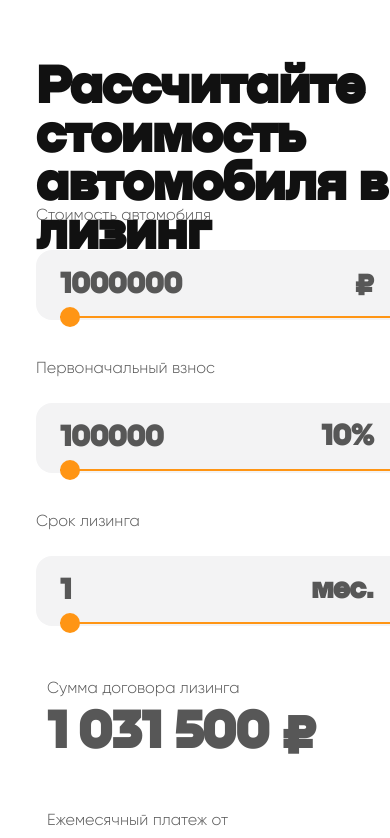
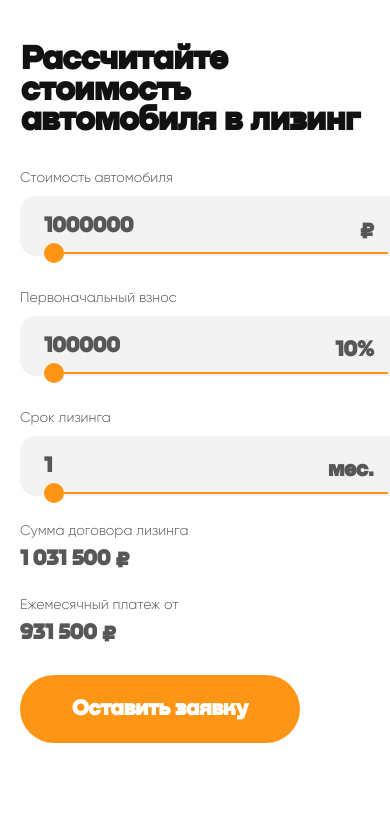
Before and after one commit to Listopad02/Listopad02.github.io, a React (Create React App) app: page / in a window 390 px wide. Shown: the top 838 px of the page. Built offline with nearby package versions, Linux system fonts and the light colour scheme.

Commit message:
styles almost fixed

```diff
--- a/src/components/Result/Result.css
+++ b/src/components/Result/Result.css
@@ -27,3 +27,12 @@
     color: #575757;
     margin: 0;
 }
+
+@media screen and (max-width: 609px) and (min-width: 320px) {
+    .result-title__header {
+        font-size: 14px;
+    }
+    .result-value__paragraph {
+        font-size: 22px;
+    }
+}
--- a/src/components/Select/Select.css
+++ b/src/components/Select/Select.css
@@ -31,7 +31,7 @@
 }
 .select-range__number {
     width: 402px;
-    height: 68px;
+    height: 66px;
     background: #F3F3F4;
     border: none;
     border-radius: 16px;
@@ -77,6 +77,7 @@
 .select-range__range {
     position: absolute;
     left: 0;
+    right: 0;
     bottom: 0;
     width: 379px;
     height: 2px;
@@ -97,38 +98,59 @@
 }
 
 
+
 @media screen and (max-width: 1024px) and (min-width: 769px) {
+    .select-range__number {
+        width: 100%;
+        margin-right: 48px;
+    }
     .select-header {
         margin: 44px 0 24px 0;
     }
-    .select-range {
-        margin-right: 48px;
+    .select-range__range {
+        width: 97%;
     }
+    .select:first-child {
+        margin-left: 47px;
+    }
+}
+@media screen and (max-width: 768px) and (min-width: 610px) {
     .select-range__number {
         width: 100%;
-        max-width: 928px;
+        margin-right: 36px;
+    }
+    .select-header {
+        margin: 44px 0 24px 0;
     }
     .select-range__range {
-        width: 96%;
-        max-width: 906px;
-    }
-}
-@media screen and (max-width: 768px) and (min-width: 321px) {
-    .select {
-        margin-left: 32px;
+        width: 94%;
     }
     .select:first-child {
         margin-left: 36px;
     }
-    .select-header {
-        margin: 39px 0 24px 0;
-    }
+}
+@media screen and (max-width: 609px) and (min-width: 320px) {
     .select-range__number {
         width: 100%;
-        max-width: 696px;
+        margin-right: 20px;
+        font-size: 22px;
+        height: 58px;
+    }
+    .select-header {
+        margin: 32px 0 8px 0;
+        font-size: 14px;
     }
     .select-range__range {
-        width: 96%;
-        max-width: 648px;
+        width: 93%;
+    }
+    .select:first-child {
+        margin-left: 20px;
+    }
+    .select-range__unit {
+        font-size: 22px;
     }
 }
+
+@media screen and (max-width: 1024px) {
+
+}
--- a/src/pages/Leasing/Leasing.css
+++ b/src/pages/Leasing/Leasing.css
@@ -49,6 +49,7 @@
 }
 .leasing-results {
     display: flex;
+    flex-wrap: wrap;
 }
 .leasing-inputs__block {
     width: 100%;
@@ -66,54 +67,46 @@
         max-width: 700px;
         margin: 100px 0 44px 47px;
     }
-    .leasing-inputs {
-        display: block;
-    }
     .leasing-inputs__block {
         min-width: 279px;
         max-width: 279px;
         margin: 51px 50px 0 47px;
     }
-    .leasing-results {
-        flex-wrap: wrap;
-    }
-    .result {
-        width: 100%;
-        max-width: 480px;
-        margin: 0;
-    }
-    .leasing-inputs__container-button {
-        margin: 44px 0 50px 47px;
-        width: 345px;
-    }
 }
-@media screen and (max-width: 768px) and (min-width: 321px) {
+@media screen and (max-width: 768px) and (min-width: 610px) {
     .leasing-title__header {
-        max-width: 696px;
+        max-width: 700px;
         margin: 64px 0 44px 36px;
-    }
-    .leasing-inputs {
-        display: block;
     }
     .leasing-inputs__block {
         min-width: 279px;
         max-width: 279px;
         margin: 51px 38px 0 47px;
     }
-    .leasing-results {
-        flex-wrap: wrap;
-    }
-    .leasing-inputs__container-button {
-        margin: 44px 0 50px 47px;
-        width: 345px;
-    }
 }
-@media screen and (max-width: 320px) {
+@media screen and (max-width: 609px) and (min-width: 320px) {
     .leasing-title__header {
         font-size: 34px;
+        width: auto;
+        height: auto;
         margin: 44px 0 32px 21px;
+    }
+    .leasing-inputs__block {
+        min-width: 279px;
+        max-width: 279px;
+        margin: 25px 0 0 20px;
     }
     .leasing-inputs__container-button {
         font-size: 22px;
     }
 }
+
+@media screen and (max-width: 1024px) {
+    .leasing-inputs {
+        display: block;
+    }
+    .leasing-inputs__container-button {
+        width: 280px;
+        margin: 32px 0 0 20px;
+    }
+}
```
